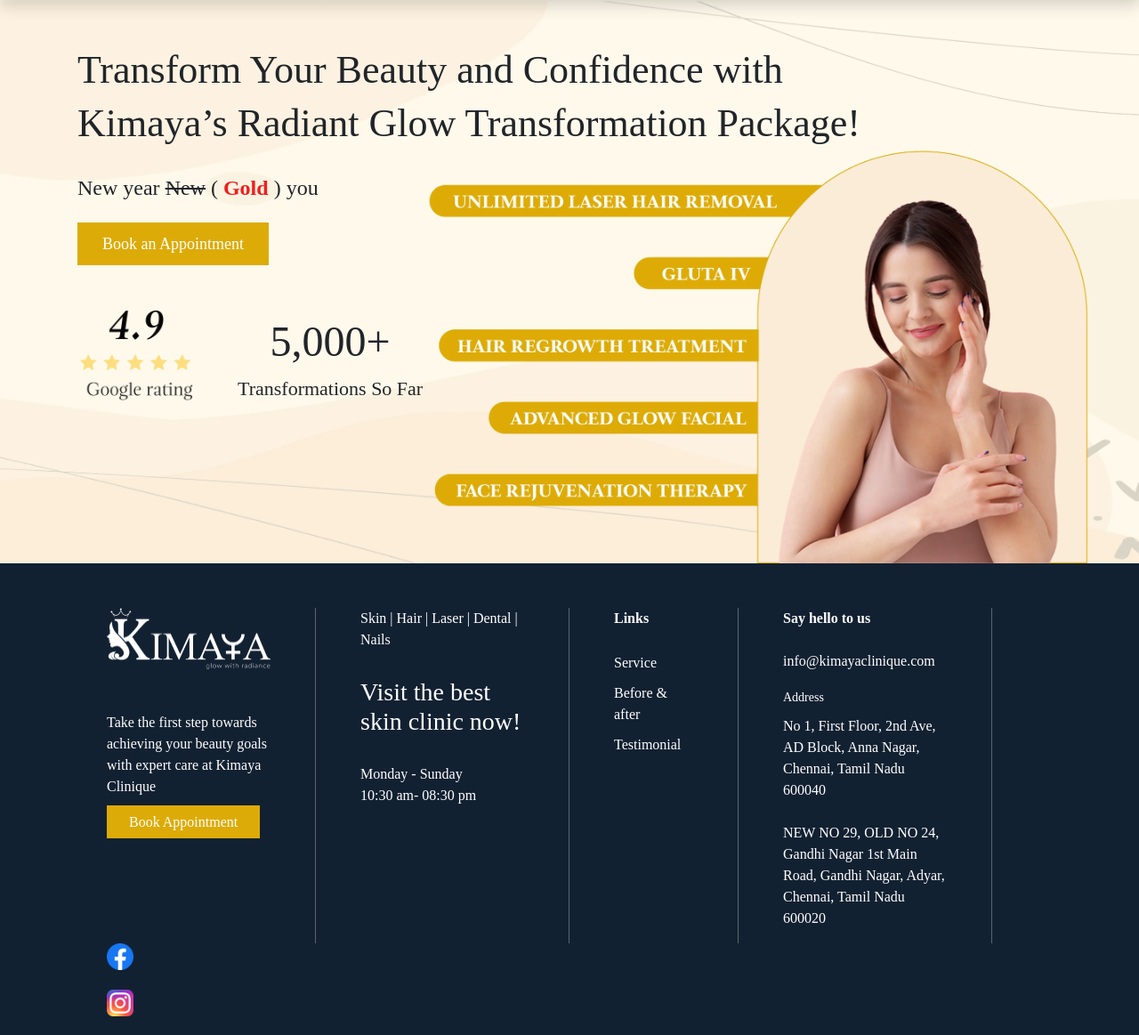
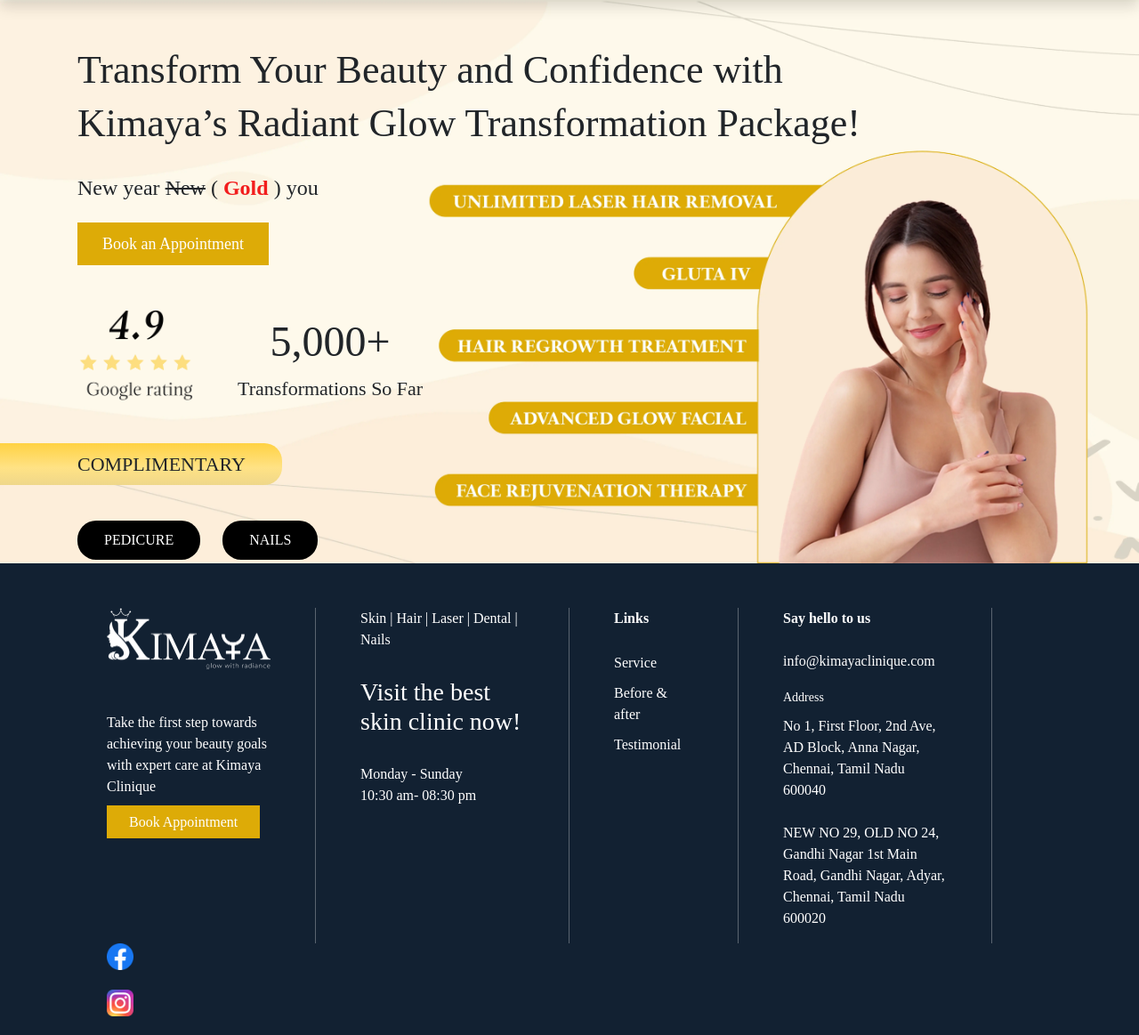
Before and after one commit to Madheshrmedia/kimaya-LP, a PHP site: page / in a window 1280 px wide. Shown: the part 84-1247 px from the top of the page at 89% size. Run offline with PHP 8.4, Linux system fonts and the light colour scheme; some libraries are stand-ins or nearby versions; some web fonts are replaced.

Commit message:
banner completed

```diff
--- a/index.php
+++ b/index.php
@@ -329,6 +329,36 @@
             color: white;
             font-size: 18px;
         }
+
+        .comp {
+            width: 335px;
+            padding: 7px 105px;
+            margin-left: -105px;
+            border-radius: 20px;
+            font-size: 22px;
+            text-transform: uppercase;
+            background: linear-gradient(0deg, #EFD78A 0%, #FFE285 41%, #FFD243 100%);
+            margin-top: 25px;
+        }
+
+        .comp-btn {
+            background: #000000;
+            color: white;
+            padding: 10px 30px;
+            border-radius: 21px;
+        }
+
+        .comp-btn-nail {
+            background: #000000;
+            color: white;
+            padding: 10px 30px;
+            border-radius: 21px;
+            margin-left: 25px;
+        }
+
+        .comp-cont {
+            margin-top: 40px;
+        }
     </style>
 </head>
 
@@ -468,6 +498,19 @@
                             Transformations So Far
                         </p>
                     </div>
+                </div>
+
+                <p class="comp">
+                    complimentary
+                </p>
+
+                <div class="d-flex comp-cont">
+                    <p class="comp-btn">
+                        PEDICURE
+                    </p>
+                    <p class="comp-btn-nail">
+                        NAILS
+                    </p>
                 </div>
             </div>
         </div>
@@ -743,7 +786,7 @@
 
     // counter
     const counter = new countUp.CountUp('counter', 5000, {
-        duration: 2,
+        duration: 4,
         suffix: "+"  // Add "+" at the end of the count
     });
 
```
